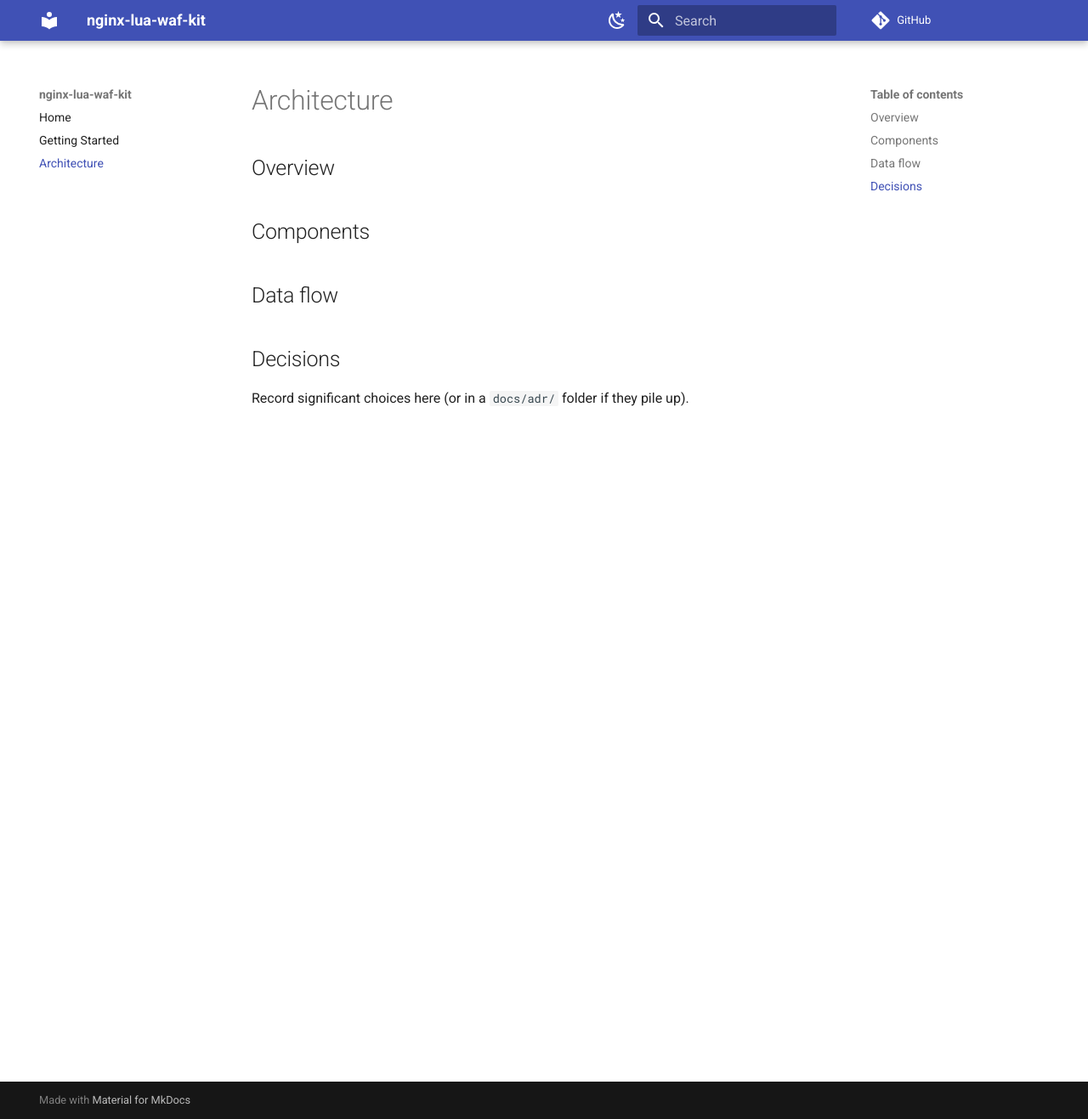
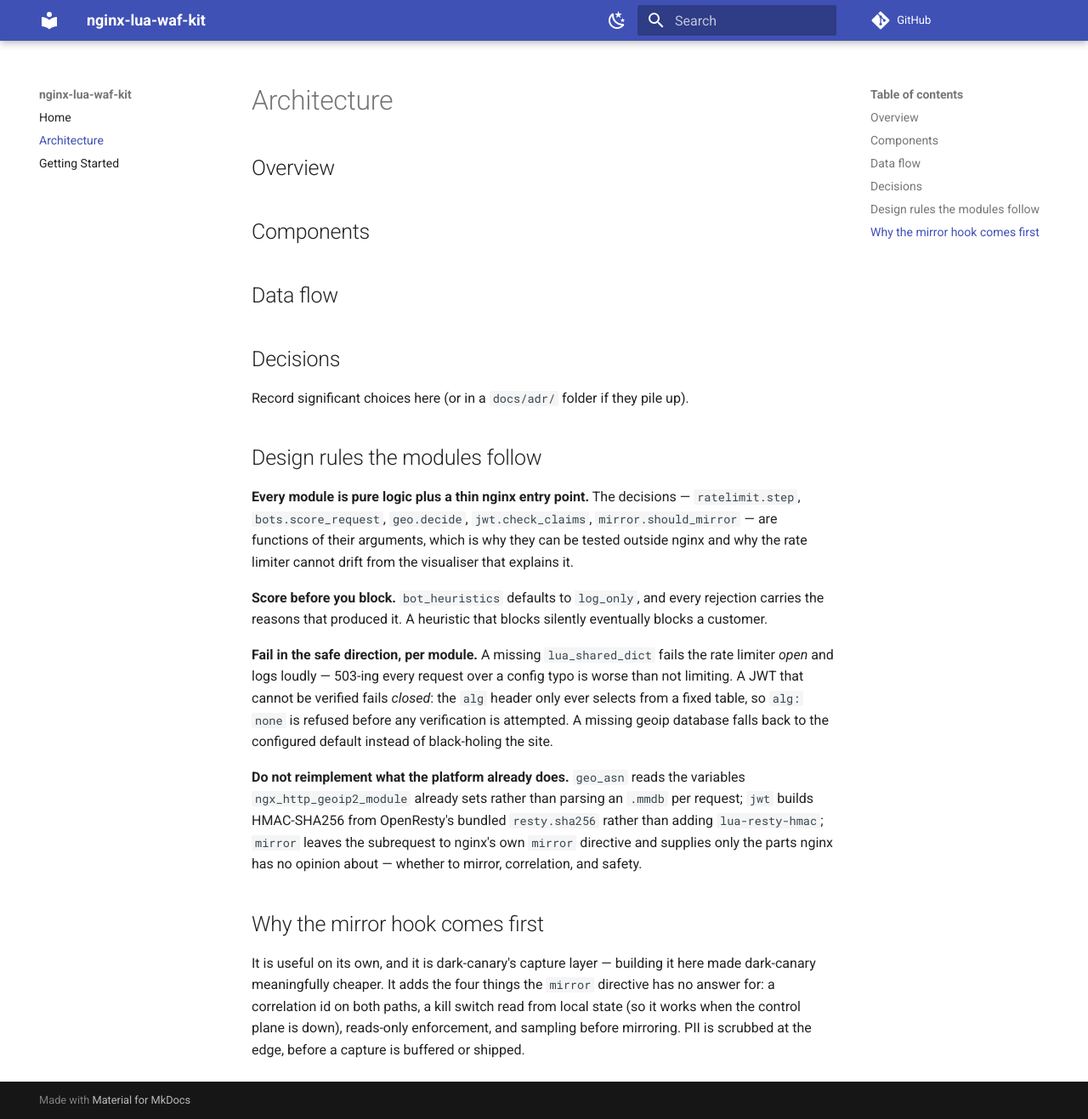
Before and after one commit to fabiocicerchia/nginx-lua-waf-kit, an MkDocs documentation site: the page built from docs/architecture.md, in a window 1280 px wide and 1317 px high. Shown: the whole window at 85% size. Built offline with MkDocs 1.6.1 and Material for MkDocs 9.7.7, drawn with Linux system fonts in a browser that asks for light colours; comment, search, counter and statistics services are not loaded.

Commit message:
docs: move reference material out of the README
Configuration, architecture notes and long-form reference now live under
docs/, indexed from docs/README.md and the mkdocs nav. Sections were moved
verbatim, not rewritten.

Co-Authored-By: Claude Opus 5 (1M context) <noreply@anthropic.com>
Claude-Session: https://claude.ai/code/session_014V7zv8ngF2y1kw7Bfrkcg5

```diff
--- a/docs/architecture.md
+++ b/docs/architecture.md
@@ -11,3 +11,38 @@
 ## Decisions
 
 Record significant choices here (or in a `docs/adr/` folder if they pile up).
+
+## Design rules the modules follow
+
+**Every module is pure logic plus a thin nginx entry point.** The decisions —
+`ratelimit.step`, `bots.score_request`, `geo.decide`, `jwt.check_claims`,
+`mirror.should_mirror` — are functions of their arguments, which is why they can
+be tested outside nginx and why the rate limiter cannot drift from the
+visualiser that explains it.
+
+**Score before you block.** `bot_heuristics` defaults to `log_only`, and every
+rejection carries the reasons that produced it. A heuristic that blocks silently
+eventually blocks a customer.
+
+**Fail in the safe direction, per module.** A missing `lua_shared_dict` fails the
+rate limiter *open* and logs loudly — 503-ing every request over a config typo is
+worse than not limiting. A JWT that cannot be verified fails *closed*: the `alg`
+header only ever selects from a fixed table, so `alg: none` is refused before any
+verification is attempted. A missing geoip database falls back to the configured
+default instead of black-holing the site.
+
+**Do not reimplement what the platform already does.** `geo_asn` reads the
+variables `ngx_http_geoip2_module` already sets rather than parsing an `.mmdb`
+per request; `jwt` builds HMAC-SHA256 from OpenResty's bundled `resty.sha256`
+rather than adding `lua-resty-hmac`; `mirror` leaves the subrequest to nginx's
+own `mirror` directive and supplies only the parts nginx has no opinion about —
+whether to mirror, correlation, and safety.
+
+## Why the mirror hook comes first
+
+It is useful on its own, and it is dark-canary's capture layer — building it here
+made dark-canary meaningfully cheaper. It adds the four things the `mirror`
+directive has no answer for: a correlation id on both paths, a kill switch read
+from local state (so it works when the control plane is down), reads-only
+enforcement, and sampling before mirroring. PII is scrubbed at the edge, before
+a capture is buffered or shipped.
--- a/mkdocs.yml
+++ b/mkdocs.yml
@@ -15,8 +15,8 @@ theme:
 
 nav:
   - Home: README.md
+  - Architecture: architecture.md
   - Getting Started: getting-started.md
-  - Architecture: architecture.md
 
 markdown_extensions:
   - admonition
```
Also changed, not shown: docs/README.md (+1 -3 lines), docs/getting-started.md (+13 -0 lines), docs/index.html (added, +56 -0 lines).
